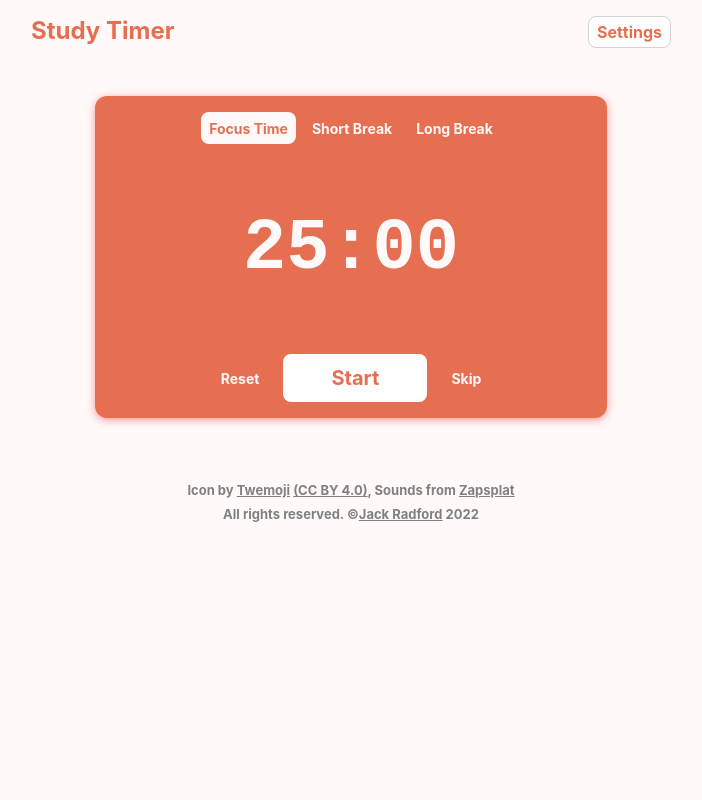
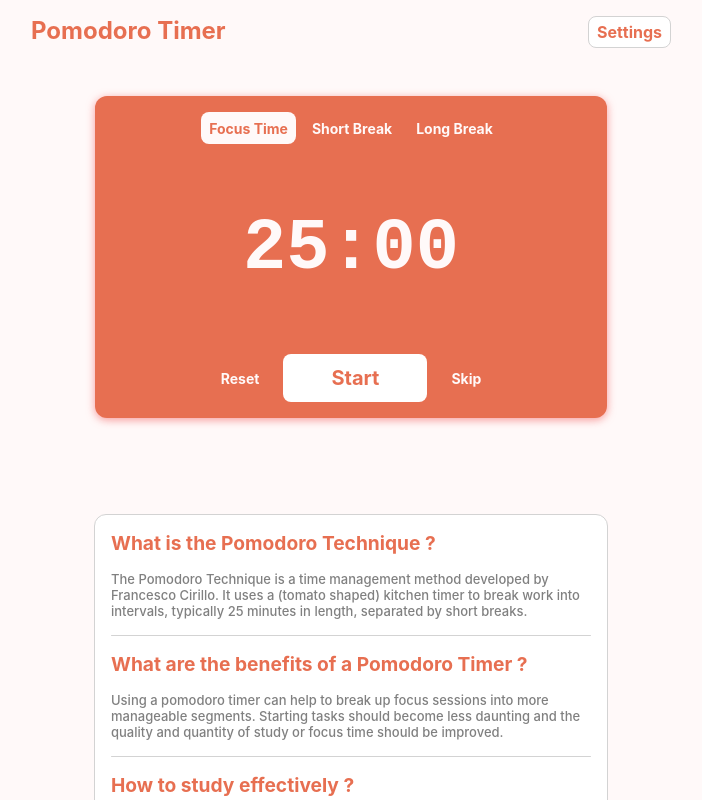
Before and after one commit to JackWRadford/next-focus-timer, a Next.js app: page / in a window 1280 px wide. Shown: the top 800 px of the page, without its empty margins (289-991 px from the left). Built offline with nearby package versions, Linux system fonts and the light colour scheme.

Commit message:
Added info area with some details about the pomodoro technique for SEO

```diff
--- a/components/header/Header.tsx
+++ b/components/header/Header.tsx
@@ -8,7 +8,7 @@ const Header = () => {
 
   return (
     <header className={styles.header}>
-      <h1>{isPaused ? "Study Timer" : " "}</h1>
+      <h1>{isPaused ? "Pomodoro Timer" : " "}</h1>
       <span>{isPaused && <SettingsBtn />}</span>
     </header>
   );
--- a/components/helper/SpacingHelper.tsx
+++ b/components/helper/SpacingHelper.tsx
@@ -3,3 +3,7 @@ import styles from "../../styles/SpacingHelper.module.css";
 export const VerticalSmall = () => {
   return <div className={styles.verticalSmall}></div>;
 };
+
+export const VerticalMedium = () => {
+  return <div className={styles.verticalMedium}></div>;
+};
--- /dev/null
+++ b/components/infoArea/InfoArea.tsx
@@ -0,0 +1,35 @@
+import React from "react";
+import styles from "../../styles/InfoArea.module.css";
+import Divider from "../ui/Divider";
+import InfoSection from "./InfoSection";
+
+const InfoArea = () => {
+  return (
+    <div className={styles.wrapper}>
+      <div className={styles.infoArea}>
+        <InfoSection
+          title={"What is the Pomodoro Technique ?"}
+          content={
+            "The Pomodoro Technique is a time management method developed by Francesco Cirillo. It uses a (tomato shaped) kitchen timer to break work into intervals, typically 25 minutes in length, separated by short breaks."
+          }
+        />
+        <Divider />
+        <InfoSection
+          title={"What are the benefits of a Pomodoro Timer ?"}
+          content={
+            "Using a pomodoro timer can help to break up focus sessions into more manageable segments. Starting tasks should become less daunting and the quality and quantity of study or focus time should be improved."
+          }
+        />
+        <Divider />
+        <InfoSection
+          title={"How to study effectively ?"}
+          content={
+            "The Pomodoro Technique can be a great way to increase study productivity. The Pomodoro Technique promotes short but focused study sessions followed by breaks. This prevents mental exhaustion and improves attention span."
+          }
+        />
+      </div>
+    </div>
+  );
+};
+
+export default InfoArea;
--- /dev/null
+++ b/components/infoArea/InfoSection.tsx
@@ -0,0 +1,15 @@
+import react from "react";
+import styles from "../../styles/InfoSection.module.css";
+import { VerticalMedium, VerticalSmall } from "../helper/SpacingHelper";
+
+const InfoSection: React.FC<{ title: string; content: string }> = (props) => {
+  return (
+    <div className={styles.infoSection}>
+      <h1>{props.title}</h1>
+      <VerticalMedium />
+      <p>{props.content}</p>
+    </div>
+  );
+};
+
+export default InfoSection;
--- a/pages/_app.tsx
+++ b/pages/_app.tsx
@@ -14,9 +14,9 @@ function MyApp({ Component, pageProps }: AppProps) {
         <meta name="theme-color" content="var(--light-red)" />
         <meta
           name="description"
-          content="Study timer to help you focus. Based on the Pomodoro Technique!"
+          content="Study timer to help you focus. Utilise the Pomodoro Technique to improve the quality and duration of your study sessions!"
         />
-        <title>Study Timer</title>
+        <title>Study Timer | Pomodoro Technique</title>
       </Head>
       <Provider store={store}>
         <Component {...pageProps} />
--- a/pages/index.tsx
+++ b/pages/index.tsx
@@ -2,6 +2,9 @@ import { useEffect } from "react";
 import { useDispatch, useSelector } from "react-redux";
 import Footer from "../components/footer/Footer";
 import Header from "../components/header/Header";
+import { VerticalMedium } from "../components/helper/SpacingHelper";
+import InfoArea from "../components/infoArea/InfoArea";
+import InfoSection from "../components/infoArea/InfoSection";
 import TimerArea from "../components/timerSection/TimerArea";
 import { RootState } from "../store/store";
 import { setSettingsFromLocal } from "../store/timerSlice";
@@ -44,7 +47,13 @@ const HomePage = () => {
     <>
       <Header />
       <TimerArea />
-      {isPaused && <Footer />}
+      {isPaused && (
+        <>
+          <InfoArea />
+          <VerticalMedium />
+          <Footer />
+        </>
+      )}
     </>
   );
 };
--- /dev/null
+++ b/styles/InfoArea.module.css
@@ -0,0 +1,15 @@
+.wrapper {
+  margin: 6rem 1rem 2rem 1rem;
+}
+
+.infoArea {
+  display: flex;
+  flex-direction: column;
+  max-width: 30rem;
+  border: 1px solid lightgray;
+  border-radius: 12px;
+  padding: 1rem;
+  margin: auto;
+  margin-top: 1rem;
+  background-color: white;
+}
--- /dev/null
+++ b/styles/InfoSection.module.css
@@ -0,0 +1,14 @@
+.infoSection h1 {
+  margin: 0;
+  font-family: inherit;
+  font-size: larger;
+  color: var(--main-red);
+}
+
+.infoSection p {
+  margin: 0;
+  font-weight: 500;
+  font-size: small;
+  font-family: inherit;
+  color: gray;
+}
--- a/styles/SpacingHelper.module.css
+++ b/styles/SpacingHelper.module.css
@@ -1,3 +1,6 @@
 .verticalSmall {
   height: 0.5rem;
 }
+.verticalMedium {
+  height: 1rem;
+}
```
